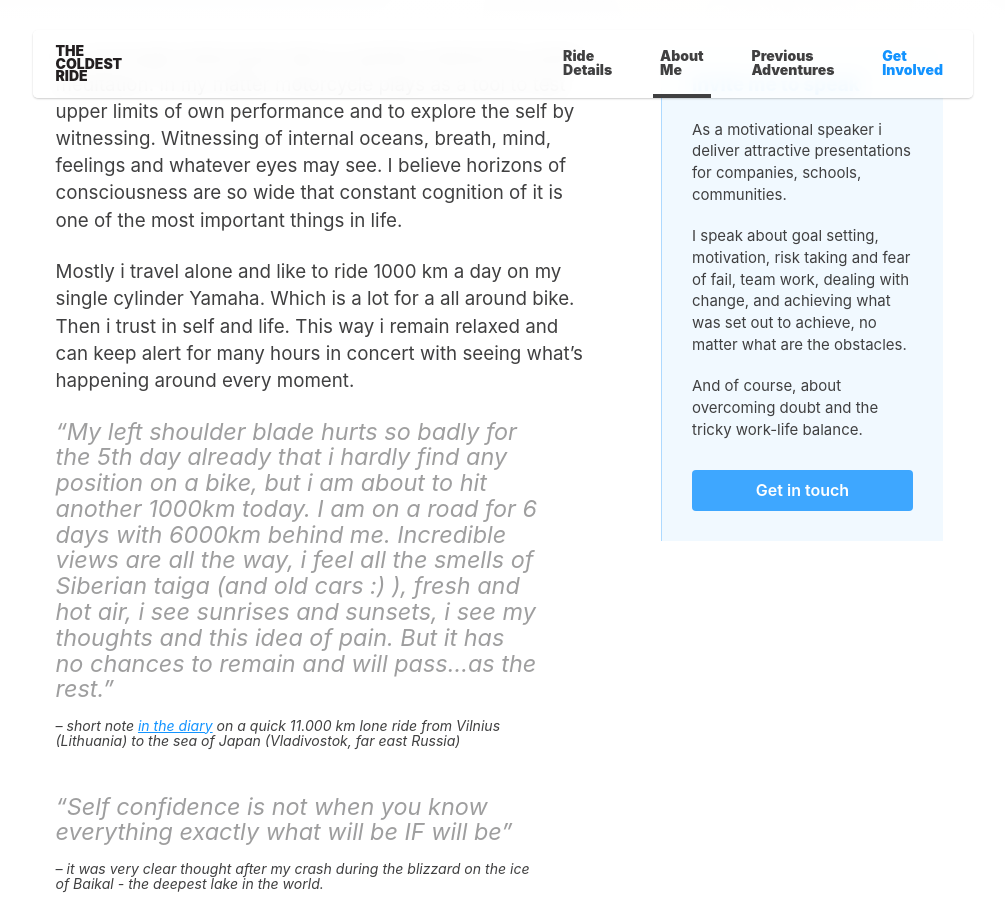
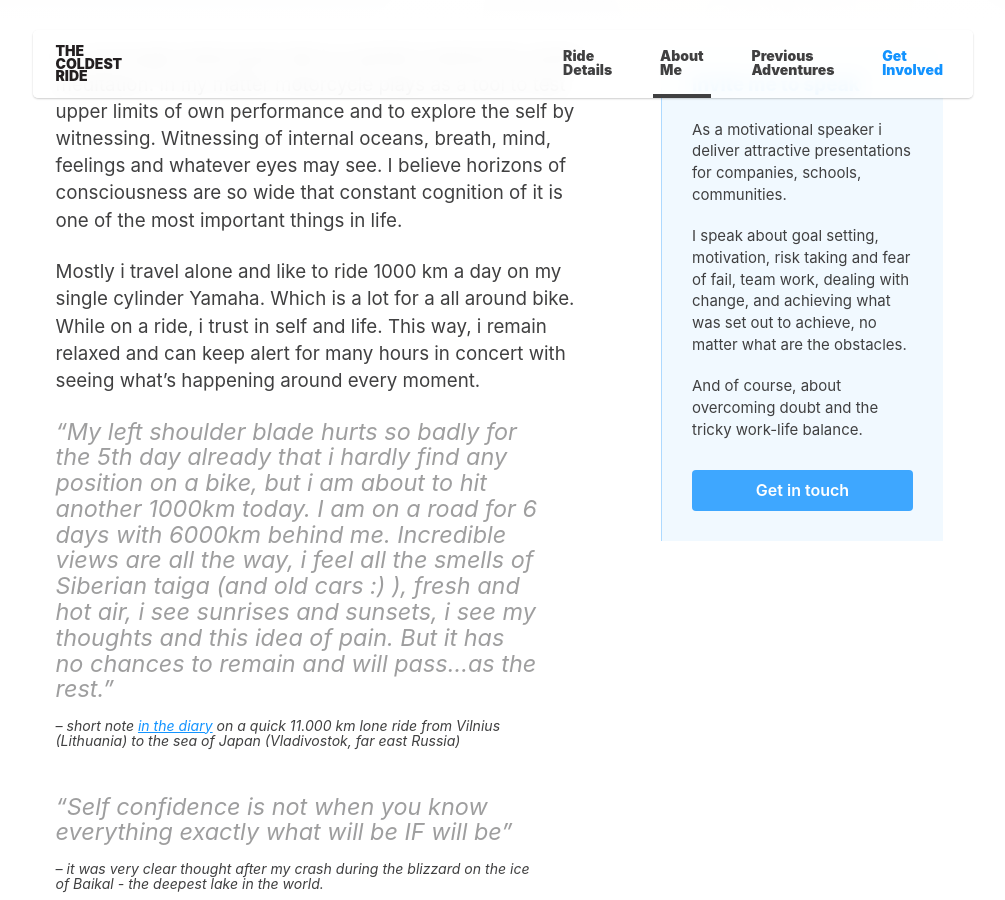
Before and after one commit to karolismieliauskas/thecoldestride.com, a Jekyll site: the page built from pages/about.html, in a window 1280 px wide and 900 px high, scrolled down 627 px. Shown: the whole window, without its empty margins (137-1142 px from the left). Built offline with Jekyll 4.4.1, drawn with Linux system fonts in a browser that asks for light colours.

Commit message:
Update about.yml

```diff
--- a/_data/about.yml
+++ b/_data/about.yml
@@ -3,7 +3,7 @@
 body: |
     For me tough motorcycle ride is a perfect method for active meditation. In my matter motorcycle plays as a tool to test upper limits of own performance and to explore the self by witnessing. Witnessing of internal oceans, breath, mind, feelings and whatever eyes may see. I believe horizons of consciousness are so wide that constant cognition of it is one of the most important things in life.
 
-    Mostly i travel alone and like to ride 1000 km a day on my single cylinder Yamaha. Which is a lot for a all around bike. Then i trust in self and life. This way i remain relaxed and can keep alert for many hours in concert with seeing what's happening around every moment.
+    Mostly i travel alone and like to ride 1000 km a day on my single cylinder Yamaha. Which is a lot for a all around bike. While on a ride, i trust in self and life. This way, i remain relaxed and can keep alert for many hours in concert with seeing what's happening around every moment.
 
     > "My left shoulder blade hurts so badly for the 5th day already that i hardly find any position on a bike, but i am about to hit another 1000km today. I am on a road for 6 days with 6000km behind me. Incredible views are all the way, i feel all the smells of Siberian taiga (and old cars :) ), fresh and hot air, i see sunrises and sunsets, i see my thoughts and this idea of pain. But it has no chances to remain and will pass...as the rest."
     >
```
